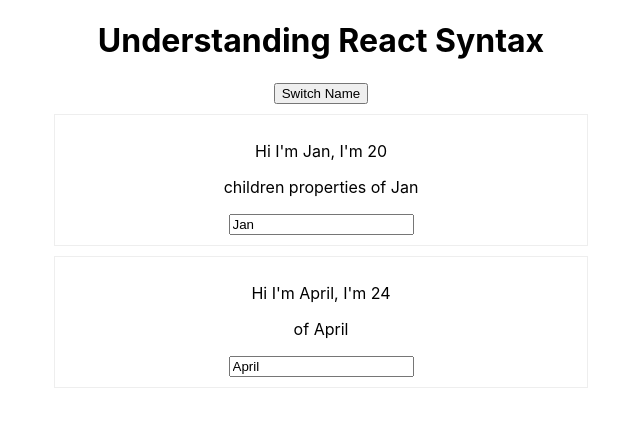
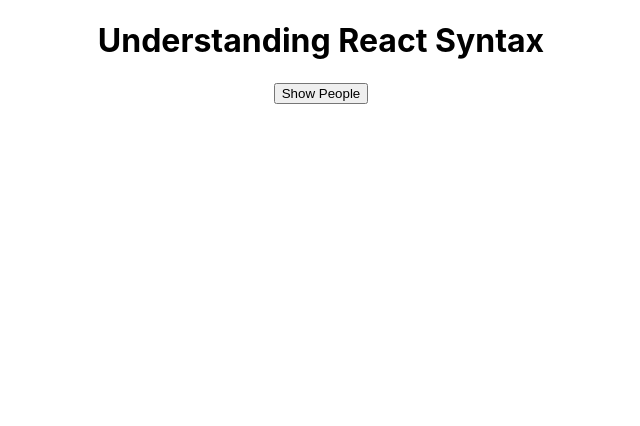
Before and after one commit to just-be-weird/p-r101, a React (Create React App) app: page / in a window 1280 px wide. Shown: the top 426 px of the page, without its empty margins (319-959 px from the left). Built offline with nearby package versions, Linux system fonts and the light colour scheme.

Commit message:
module-4 completed

```diff
--- a/src/App.js
+++ b/src/App.js
@@ -4,38 +4,57 @@
 
 class App extends Component {
   state = {
-    person: [
-      {name: 'Jan', age: 20},
-      {name: 'April', age: 24}
-    ]
+    persons: [
+      { id: 'ashdkk' ,name: 'Jan', age: 20},
+      {id: 'aeiwjej', name: 'April', age: 24},
+      {id: 'yinkkej', name: 'June', age: 14}
+    ],
+    showPeople: false
   }
 
-  switchNameHandler = ()=> {
-    this.setState({
-      person: [
-        {name: 'June' , age: 24},
-        {name: 'April', age: 26}
-      ]
-    })
+  nameChangeHandler = (event, id)=> {
+    const personIndex = this.state.persons.findIndex( persn => persn.id === id );//find persons index
+    const person = {...this.state.persons[personIndex]};//get safly the targeted person
+    // const person = Object.assign({}, this.state.persons[personIndex]);
+    person.name = event.target.value;//change respected value
+    const persons = [...this.state.persons];
+    persons[personIndex] = person;
+
+    this.setState({ persons: persons });
   }
 
-  nameChangeHandler = (event)=> {
-    this.setState({
-      person: [
-        {name: 'June' , age: 24},
-        {name: event.target.value , age: 26}
-      ]
-    })
+  showPeopleHandler = () => {
+    this.setState({ showPeople: !this.state.showPeople });
   }
 
+  deleteNameHandler = (index) => {
+    // const persons = this.state.persons;// here we are mutating the original data source which is not a best practice, instead use below method
+    // const persons = this.state.persons.slice();//will copy safly to persons or better use below
+    const persons = [...this.state.persons];
+    persons.splice(index, 1);//delete
+    this.setState({ persons: persons });
+  }
 
   render() {
+    //best practice to show jsx conditionally
+    let people = null;
+    if (this.state.showPeople) {
+      people = (
+        <div>
+          { this.state.persons.map( (person,index) => (<Person key={person.id}
+                                                              age={person.age}
+                                                              changed={event => this.nameChangeHandler(event, person.id)}
+                                                              deleteName={() => this.deleteNameHandler(index)}
+                                                              name={person.name}
+                                                              />)) }
+        </div>
+      );
+    }
     return (
       <div className="App">
         <h1>Understanding React Syntax</h1>
-        <button onClick={this.switchNameHandler}>Switch Name</button>
-        <Person name={this.state.person[0].name} switchNameHandler={this.switchNameHandler} age={this.state.person[0].age}> children properties </Person>
-        <Person  name={this.state.person[1].name} changed={this.nameChangeHandler} age={this.state.person[1].age}/>
+        <button onClick={this.showPeopleHandler}>Show People</button>
+        { people }
       </div>
     );
   }
--- a/src/Person/Person.js
+++ b/src/Person/Person.js
@@ -3,8 +3,7 @@
 const person = (porps) => {
     return (
         <div className='person'>
-            <p onClick={porps.switchNameHandler} >Hi I'm {porps.name}, I'm {porps.age}</p>
-            <p>{porps.children} of {porps.name}</p>
+            <p onClick={porps.deleteName} >Hi I'm {porps.name}, I'm {porps.age}</p>
             <input type="text" onChange={porps.changed} value={porps.name}/>
         </div>
     )
```
